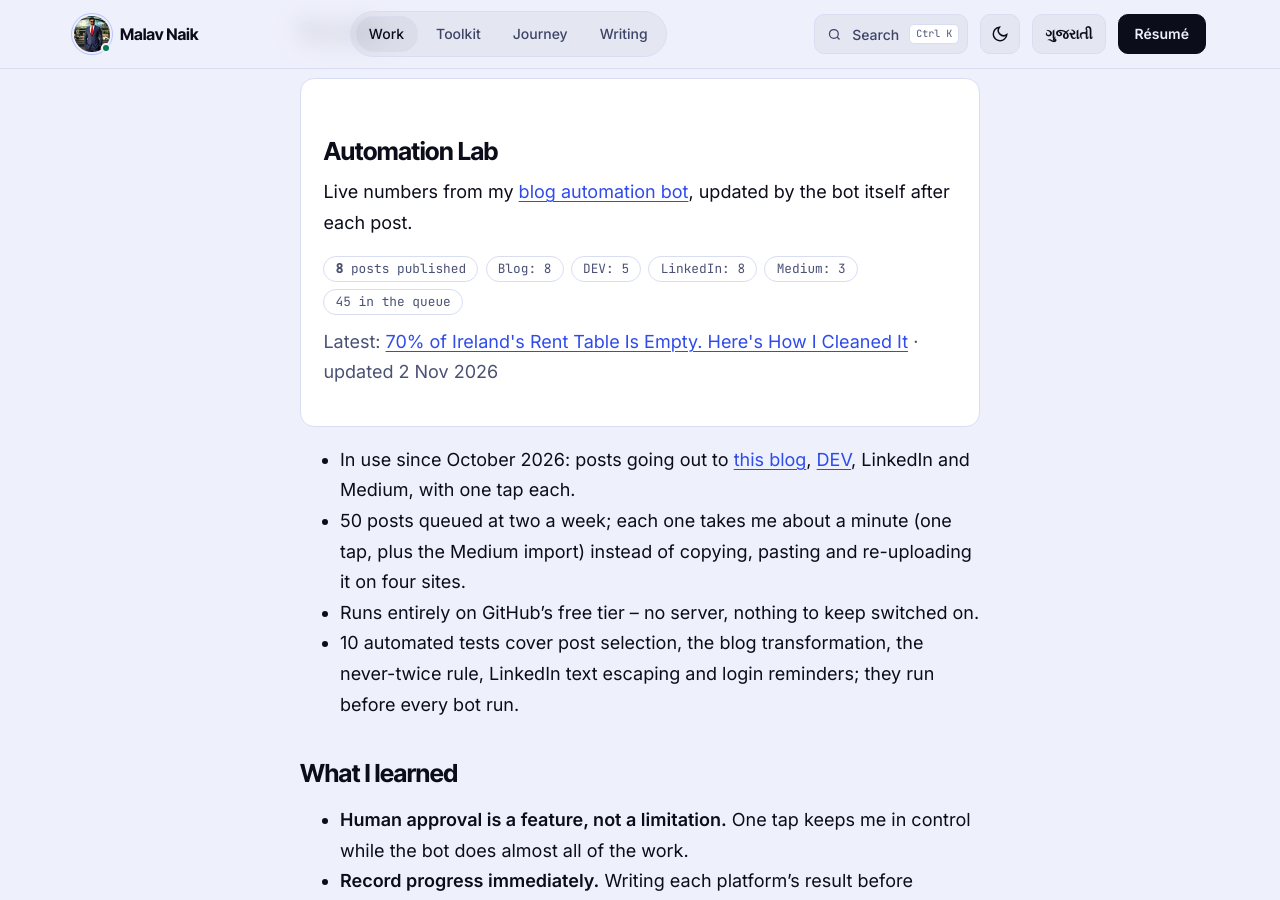
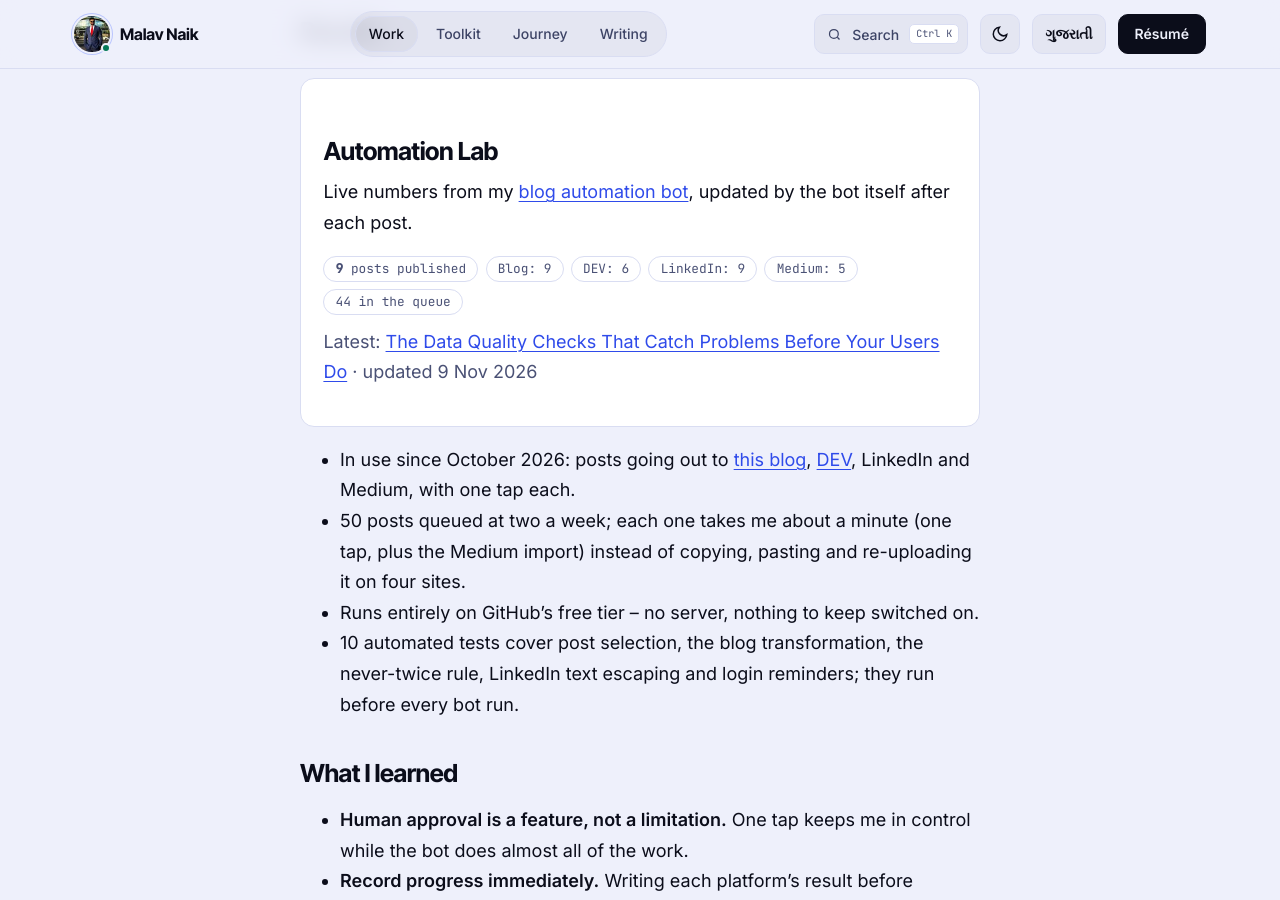
Before and after one commit to malavnaik99/malavnaik99.github.io, a Jekyll site: the page built from _projects/blog-automation-bot.md, in a window 1280 px wide and 900 px high, scrolled down 3257 px. Built offline with Jekyll 4.4.1, drawn with Linux system fonts in a browser that asks for light colours.

Commit message:
Automation Lab: update numbers

```diff
--- a/_data/automation.json
+++ b/_data/automation.json
@@ -1,15 +1,15 @@
 {
- "posts_published": 8,
- "posts_queued": 45,
+ "posts_published": 9,
+ "posts_queued": 44,
  "platforms": {
-  "Blog": 8,
-  "DEV": 5,
-  "LinkedIn": 8,
-  "Medium": 3
+  "Blog": 9,
+  "DEV": 6,
+  "LinkedIn": 9,
+  "Medium": 5
  },
  "last_post": {
-  "title": "70% of Ireland's Rent Table Is Empty. Here's How I Cleaned It",
-  "url": "https://malavnaik.com/blog/cleaning-irish-rents-open-data/"
+  "title": "The Data Quality Checks That Catch Problems Before Your Users Do",
+  "url": "https://malavnaik.com/blog/data-quality-monitoring-checks/"
  },
- "updated": "2026-11-02"
+ "updated": "2026-11-09"
 }
```
